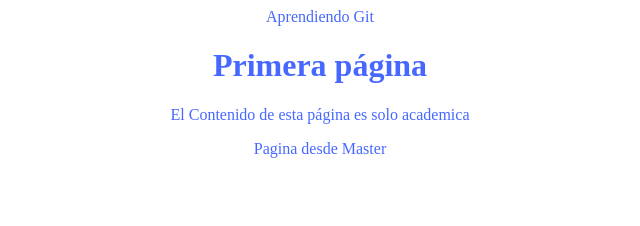
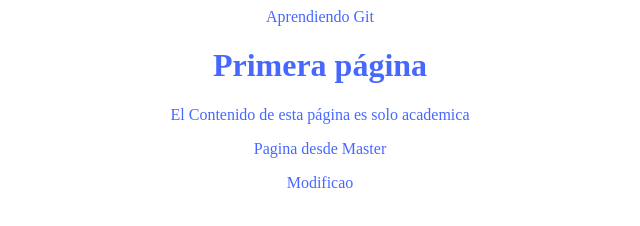
Before and after one commit to carloselozano/AppGit, a plain HTML site: page index.html in a window 1280 px wide. Shown: the full height of the page, 320-960 px from the left. Drawn offline with Linux system fonts and the light colour scheme.

Commit message:
Actualizo master desde master1

```diff
--- a/index.html
+++ b/index.html
@@ -7,5 +7,6 @@
     <h1>Primera página</h1>
     <p>El Contenido de esta página es solo academica</p>
     <p>Pagina desde Master</p>
+    <p>Modificao</p>
   </body>
 </html>
```
